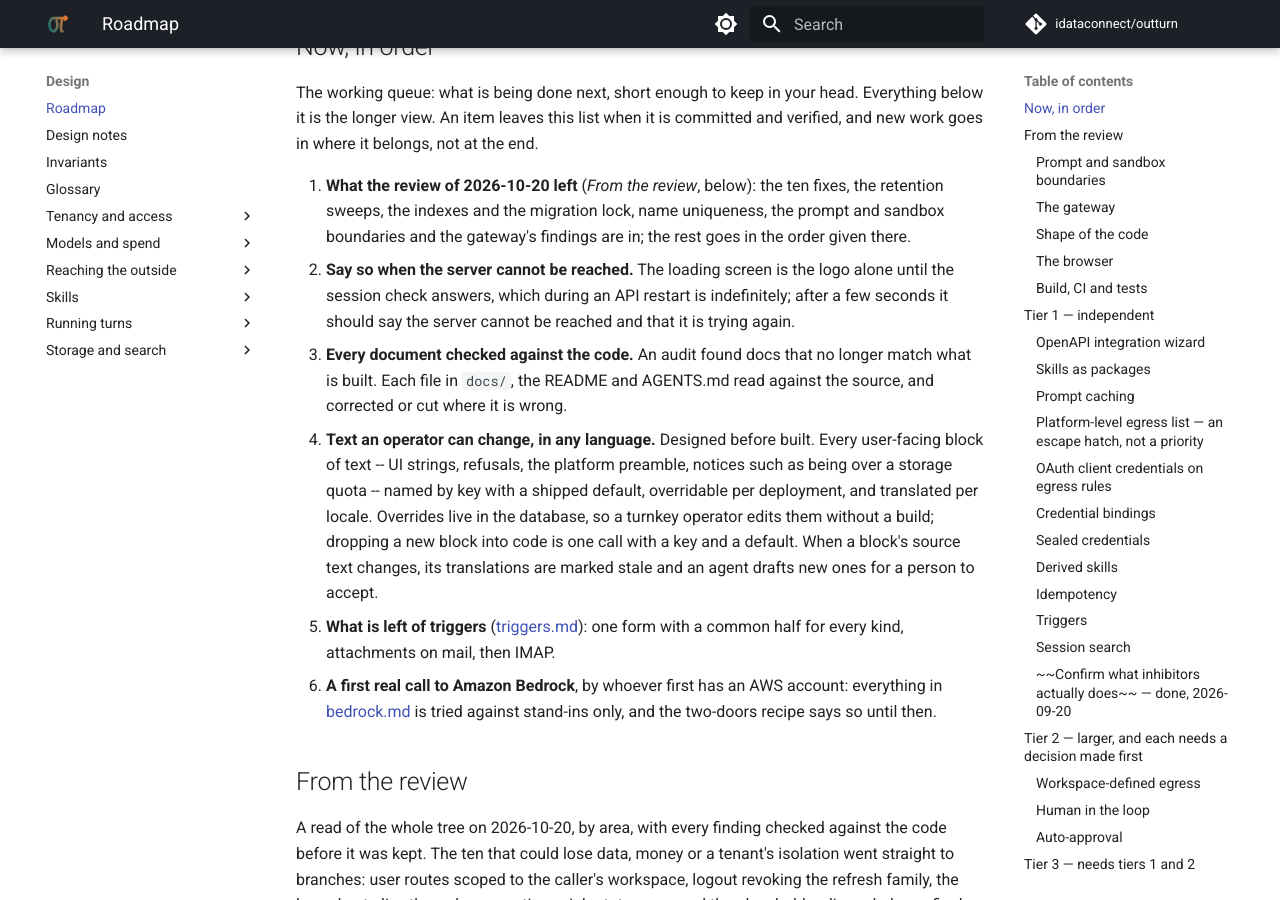
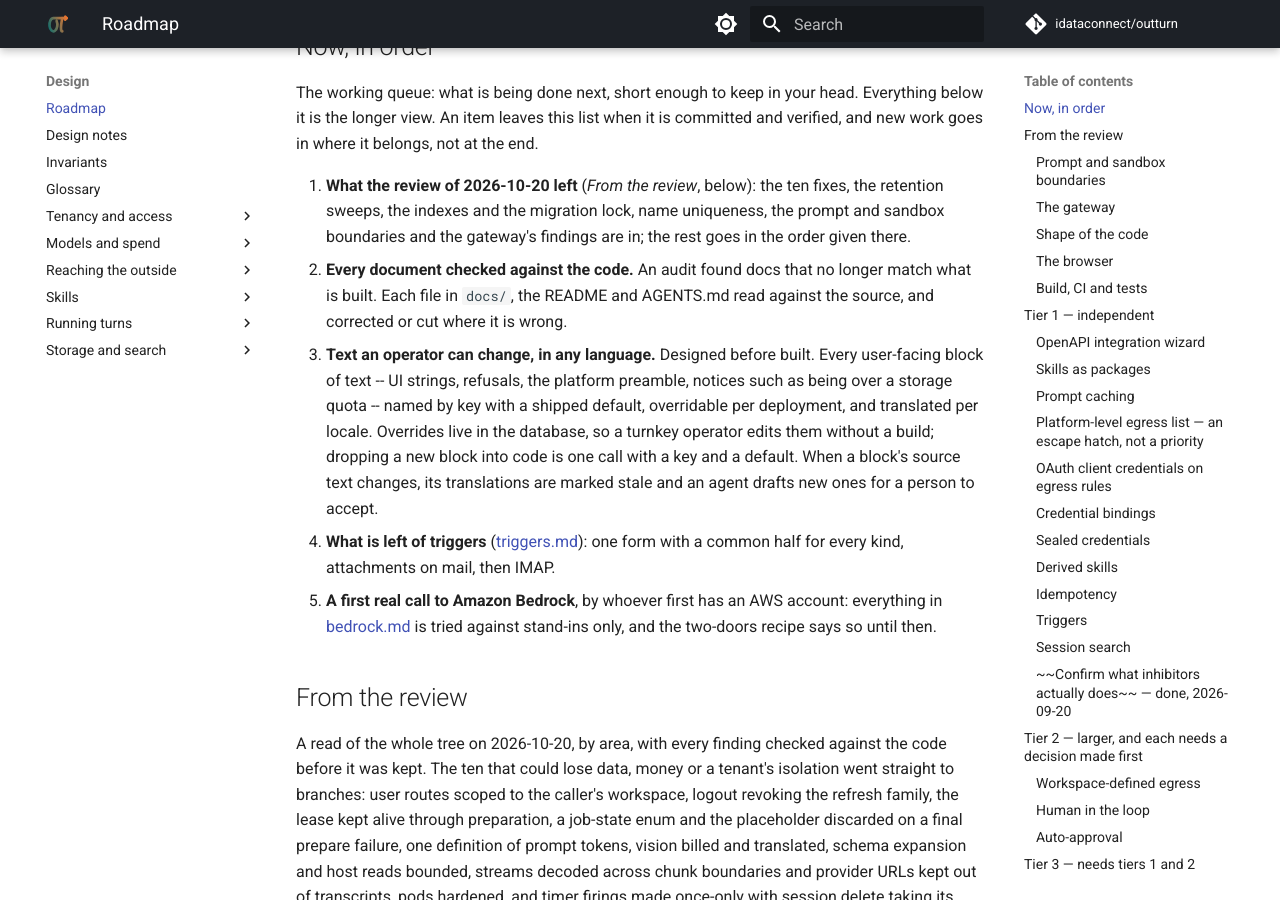
Before and after one commit to idataconnect/outturn, an MkDocs documentation site: the page built from docs/roadmap.md, in a window 1280 px wide and 900 px high, scrolled down 450 px. Built offline with MkDocs 1.6.1 and Material for MkDocs 9.7.7, drawn with Linux system fonts in a browser that asks for light colours; comment, search, counter and statistics services are not loaded.

Commit message:
Drop the unreachable-server item: the loading screen already says it is reconnecting
Co-Authored-By: Claude Opus 5.5 <noreply@anthropic.com>

```diff
--- a/docs/roadmap.md
+++ b/docs/roadmap.md
@@ -22,14 +22,10 @@ committed and verified, and new work goes in where it belongs, not at the end.
    ten fixes, the retention sweeps, the indexes and the migration lock, name uniqueness, the prompt
    and sandbox boundaries and the gateway's findings are in; the rest goes in
    the order given there.
-2. **Say so when the server cannot be reached.** The loading screen is the
-   logo alone until the session check answers, which during an API restart
-   is indefinitely; after a few seconds it should say the server cannot be
-   reached and that it is trying again.
-3. **Every document checked against the code.** An audit found docs that
+2. **Every document checked against the code.** An audit found docs that
    no longer match what is built. Each file in `docs/`, the README and
    AGENTS.md read against the source, and corrected or cut where it is wrong.
-4. **Text an operator can change, in any language.** Designed before built.
+3. **Text an operator can change, in any language.** Designed before built.
    Every user-facing block of text -- UI strings, refusals, the platform
    preamble, notices such as being over a storage quota -- named by key
    with a shipped default, overridable per deployment, and translated per
```
Also changed, not shown: other parts of docs/roadmap.md (+2 -2 lines).
